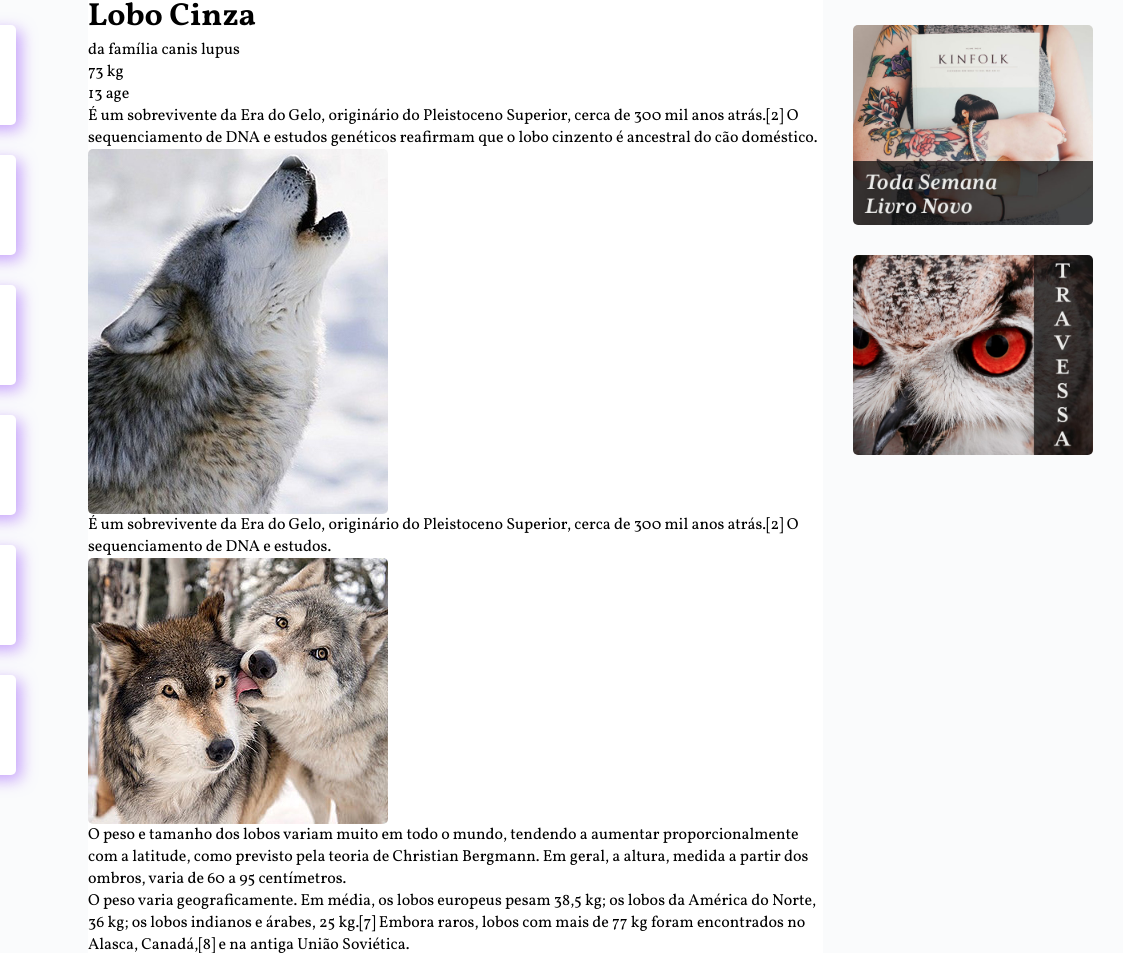
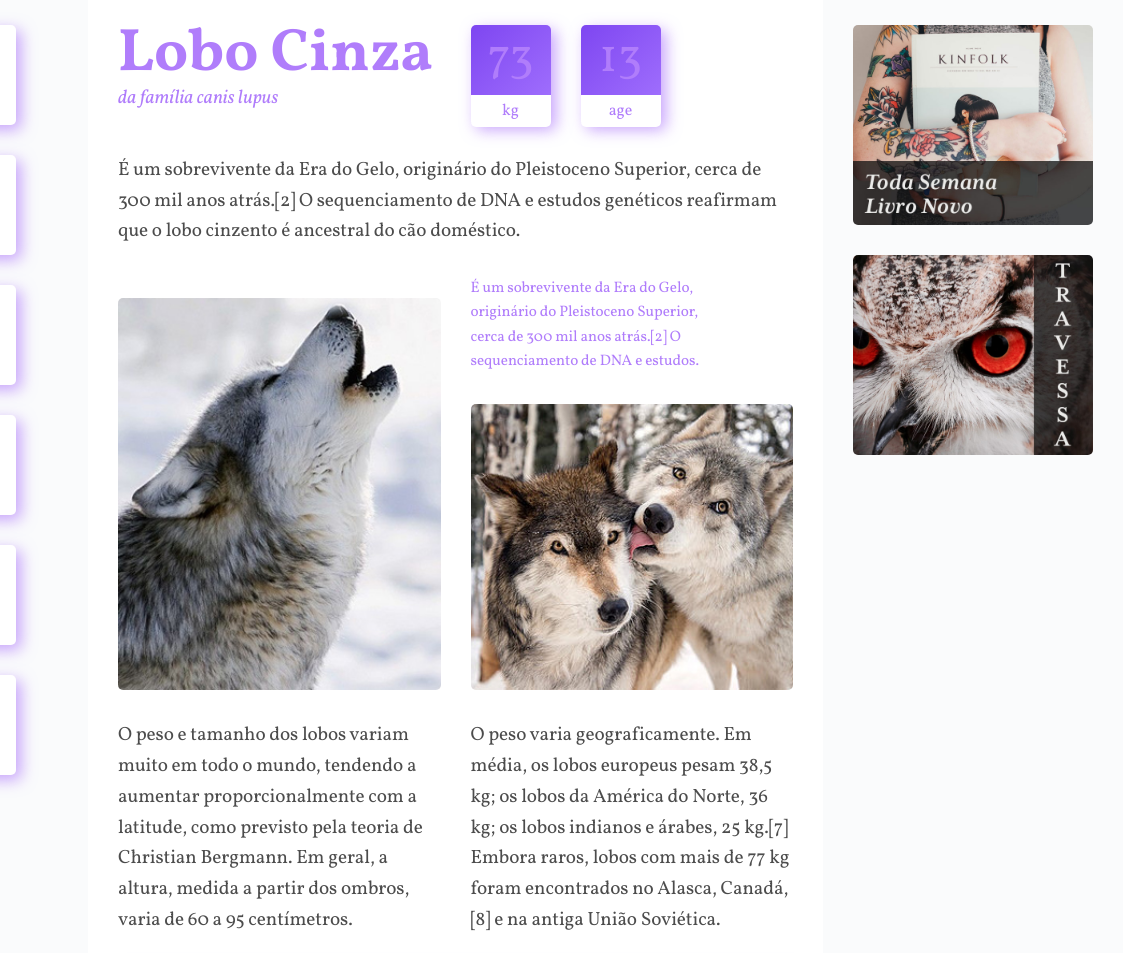
Before and after one commit to PsSave/WildBeast, a plain HTML site: page index.html in a window 1280 px wide. Shown: the part 110-1063 px from the top of the page, 157-1280 px from the left. Drawn offline with Linux system fonts and the light colour scheme.

Commit message:
Content - css

```diff
--- a/css/style.css
+++ b/css/style.css
@@ -12,7 +12,7 @@ a {
 
 img {
   display: block;
-  max-width: 100%;
+  width: 100%;
   border-radius: 5px;
 }
 
@@ -89,9 +89,124 @@ img {
 /*C*/
 .content {
   grid-area: content;
+  max-width: 900px;
+  margin: 0 auto;
+  padding: 30px;
+  display: grid;
+  grid-template-columns: 1fr 1fr;
+  gap: 30px;
 }
 
+.col-expandida {
+  grid-column: 1/-1;
+}
 
+.wolf1 {
+  grid-row: span 2;
+  align-self: end;
+}
+
+.wolf2 {
+  align-self: end;
+}
+
+p {
+  font-size: 1.2em;
+  line-height: 1.6;
+  letter-spacing: -0.005em;
+  color: rgba(0, 0, 0, 0.7);
+}
+
+.info p + p{
+  margin-top: 30px;
+}
+
+.titulo {
+  color: #b07dfb;
+}
+.titulo h1{
+  font-size: 3.75em;
+  line-height: 1;
+  font-weight: 700;
+}
+
+.titulo span {
+  font-size: 1.2em;
+  font-style: italic;
+}
+    /*caracteristicas*/
+    .caracteristicas {
+      display: flex;
+      align-items: flex-start;
+    }
+
+    .caracteristicas > div {
+      width: 80px;
+      text-align: center;
+      background: linear-gradient(135deg, #7e46f1, #a575ff);
+      border-radius: 5px;
+      box-shadow: 5px 5px 15px 0px rgba(176, 125, 251, .7);
+      position: relative;
+    }
+
+    .caracteristicas span {
+      display: block;
+      color: #b07dfb;
+
+    }
+
+    .caracteristicas >div:first-child {
+      margin-right: 30px;
+    }
+
+    .numero {
+      color: #b07dfb;
+      font-size: 3em;
+      line-height: 1;
+      margin: 10px auto;
+    }
+
+    .rotulo {
+      background: white;
+      border-radius: 0 0 5px 5px;
+      padding: 5px 0;
+      position: relative;
+      top: 2px;
+    }
+
+.destaque {
+  font-size: .95em;
+  color: #b07dfb;
+  max-width: 16em;
+}
+
+.citacao, .atributos {
+  align-self: start;
+  padding: 30px;
+  border-radius: 5px;
+  box-shadow: 5px 5px 15px 0px rgba(176, 125, 251, .7);
+  background: linear-gradient(135deg, #7e46f1, #a575ff);
+}
+
+.citacao p {
+  font-size: 1.5em;
+  font-style: italic;
+  text-align: center;
+  color: white;
+  max-width: 500px;
+  margin: 0 auto;
+}
+
+.atributos li{
+  color: white;
+  font-family: 'Courier New', Courier, monospace;
+  font-size: 1.125em;
+  padding: 15px;
+}
+
+.atributos li + li {
+  border-top: 2px solid #b07dfb;
+}
 
 /*A*/
 .anuncios {
@@ -113,5 +228,4 @@ img {
   color: white;
   text-align: center;
   padding: 30px;
-  font-size: 18px;
 }
--- a/index.html
+++ b/index.html
@@ -52,17 +52,17 @@
         </div>
       </div>
 
-      <p>
+      <p class="col-expandida">
         É um sobrevivente da Era do Gelo, originário do Pleistoceno Superior, cerca de 300 mil anos atrás.[2] O sequenciamento de DNA e estudos genéticos reafirmam que o lobo cinzento é ancestral do cão doméstico.
       </p>
 
-      <img src="/img/wolf1.jpg" alt="">
+      <img src="/img/wolf1.jpg" alt="" class="wolf1">
 
-      <p>
+      <p class="destaque">
         É um sobrevivente da Era do Gelo, originário do Pleistoceno Superior, cerca de 300 mil anos atrás.[2] O sequenciamento de DNA e estudos.
       </p>
 
-      <img src="/img/wolf2.jpg" alt="">
+      <img src="/img/wolf2.jpg" alt="" class="wolf2">
 
       <p>
         O peso e tamanho dos lobos variam muito em todo o mundo, tendendo a aumentar proporcionalmente com a latitude, como previsto pela teoria de Christian Bergmann. Em geral, a altura, medida a partir dos ombros, varia de 60 a 95 centímetros.
@@ -72,11 +72,11 @@
         O peso varia geograficamente. Em média, os lobos europeus pesam 38,5 kg; os lobos da América do Norte, 36 kg; os lobos indianos e árabes, 25 kg.[7] Embora raros, lobos com mais de 77 kg foram encontrados no Alasca, Canadá,[8] e na antiga União Soviética.
       </p>
 
-      <blockquote class="citacao">
+      <blockquote class="citacao col-expandida">
         <p>“Há algo no uivar do lobo que tira um homem do aqui e agora e o transporta para uma floresta da mente.”</p>
       </blockquote>
 
-      <ul>
+      <ul class="atributos">
         <li>Surgiu: 12.000 anos</li>
         <li>Tipo: Mamífero</li>
         <li>Idade Média: 13 anos</li>
@@ -91,7 +91,7 @@
         <p>É um sobrevivente da Era do Gelo, originário do Pleistoceno Superior, cerca de 300 mil anos atrás.[2] O sequenciamento de DNA e estudos genéticos reafirmam que o lobo cinzento é ancestral do cão doméstico.</p>
       </div>
 
-      <img src="/img/wolf3.jpg" alt="">
+      <img src="/img/wolf3.jpg" alt="" class="col-expandida">
     </main>
 
     <aside class="anuncios">
```
